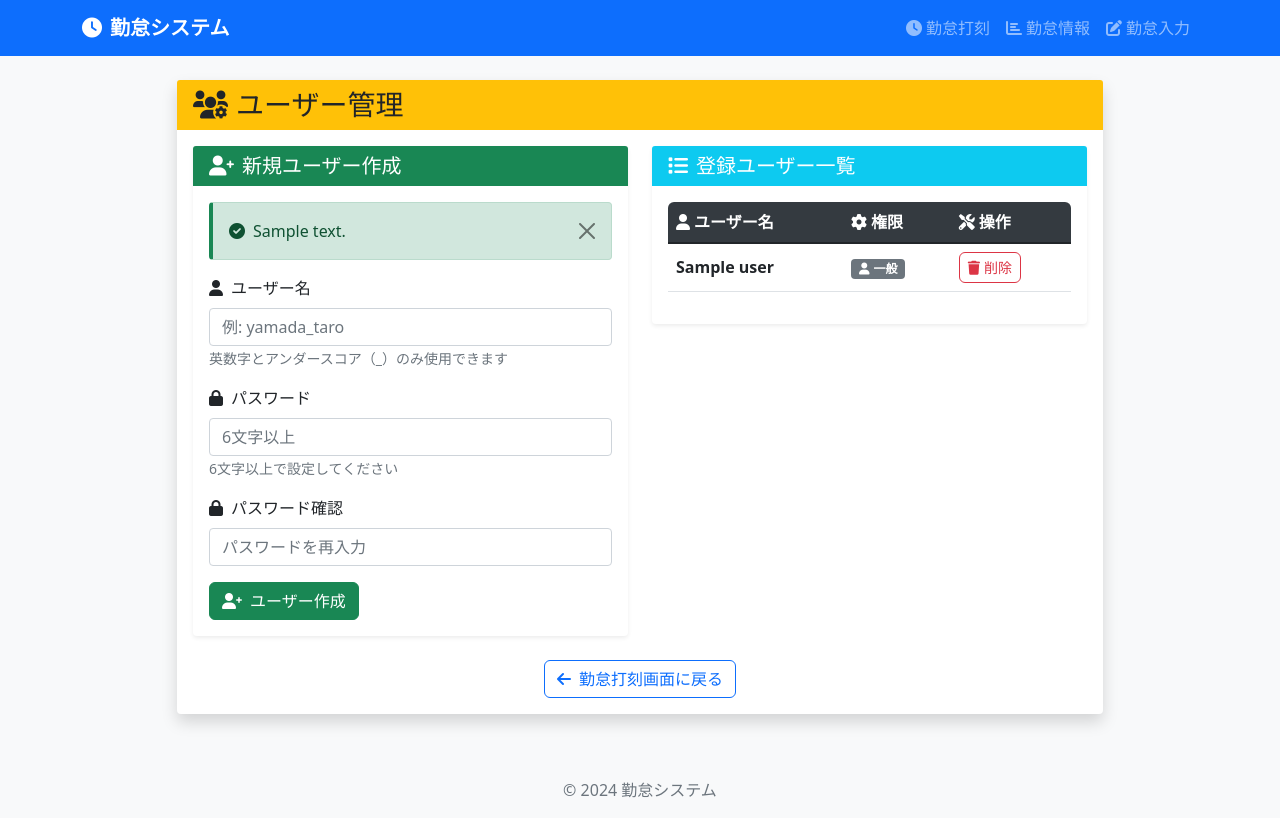
After one commit to k-chikama/highflat-attendance, a Flask app: template templates/user_management.html in a window 1280 px wide. The commit adds this page. Run offline with Flask 3, Linux system fonts and the light colour scheme; the template is opened without the code that fills it: most values are stand-ins (such as "Sample title", 1, 10 or a date in 2020).

Commit message:
Add user management system: create/delete users with admin privileges

```diff
--- a/app.py
+++ b/app.py
@@ -8,7 +8,7 @@ from dateutil.relativedelta import relativedelta
 from math import floor
 import requests
 from firebase_config import firebase_db
-from auth import auth_manager, login_required
+from auth import auth_manager, login_required, admin_required
 
 # jpholidayのインポートを安全に行う
 try:
@@ -502,6 +502,59 @@ def logout():
     auth_manager.logout_user()
     return redirect(url_for('login'))
 
+@app.route('/user_management', methods=['GET', 'POST'])
+@admin_required
+def user_management():
+    """ユーザー管理画面（管理者のみ）"""
+    success_message = None
+    error_message = None
+
+    if request.method == 'POST':
+        action = request.form.get('action')
+
+        if action == 'add_user':
+            new_username = request.form.get('new_username', '').strip()
+            new_password = request.form.get('new_password', '')
+            confirm_password = request.form.get('confirm_password', '')
+
+            # バリデーション
+            if not new_username or not new_password:
+                error_message = 'ユーザー名とパスワードを入力してください'
+            elif len(new_password) < 6:
+                error_message = 'パスワードは6文字以上で設定してください'
+            elif new_password != confirm_password:
+                error_message = 'パスワードが一致しません'
+            elif not new_username.replace('_', '').isalnum():
+                error_message = 'ユーザー名は英数字とアンダースコア（_）のみ使用できます'
+            else:
+                # ユーザー追加
+                if auth_manager.add_user(new_username, new_password):
+                    success_message = f'ユーザー「{new_username}」を作成しました'
+                else:
+                    error_message = f'ユーザー「{new_username}」は既に存在します'
+
+        elif action == 'delete_user':
+            username = request.form.get('username', '')
+            if username:
+                if auth_manager.delete_user(username):
+                    success_message = f'ユーザー「{username}」を削除しました'
+                else:
+                    error_message = f'ユーザー「{username}」の削除に失敗しました'
+
+    # ユーザー一覧を取得
+    users = auth_manager.get_user_list()
+    current_user = auth_manager.get_current_user()
+
+    def is_admin_user(username):
+        return auth_manager.is_admin(username)
+
+    return render_template('user_management.html',
+                         users=users,
+                         current_user=current_user,
+                         success_message=success_message,
+                         error_message=error_message,
+                         is_admin_user=is_admin_user)
+
 @app.route('/')
 @login_required
 def index():
@@ -520,6 +573,7 @@ def index():
     return render_template('punch.html',
                          today=today,
                          current_user=current_user,
+                         is_admin=auth_manager.is_admin(current_user),
                          check_in=today_data.get('check_in', ''),
                          check_out=today_data.get('check_out', ''))
 
--- /dev/null
+++ b/templates/user_management.html
@@ -0,0 +1,225 @@
+{% extends "base.html" %} {% block title %}ユーザー管理 - 勤怠システム{%
+endblock %} {% block content %}
+<div class="row justify-content-center">
+  <div class="col-md-10">
+    <div class="card shadow">
+      <div class="card-header bg-warning text-dark">
+        <h3 class="card-title mb-0">
+          <i class="fas fa-users-cog me-2"></i>ユーザー管理
+        </h3>
+      </div>
+      <div class="card-body">
+        <!-- 新規ユーザー作成 -->
+        <div class="row mb-4">
+          <div class="col-md-6">
+            <div class="card border-success">
+              <div class="card-header bg-success text-white">
+                <h5 class="mb-0">
+                  <i class="fas fa-user-plus me-2"></i>新規ユーザー作成
+                </h5>
+              </div>
+              <div class="card-body">
+                {% if success_message %}
+                <div
+                  class="alert alert-success alert-dismissible fade show"
+                  role="alert"
+                >
+                  <i class="fas fa-check-circle me-2"></i>{{ success_message }}
+                  <button
+                    type="button"
+                    class="btn-close"
+                    data-bs-dismiss="alert"
+                  ></button>
+                </div>
+                {% endif %} {% if error_message %}
+                <div
+                  class="alert alert-danger alert-dismissible fade show"
+                  role="alert"
+                >
+                  <i class="fas fa-exclamation-triangle me-2"></i>{{
+                  error_message }}
+                  <button
+                    type="button"
+                    class="btn-close"
+                    data-bs-dismiss="alert"
+                  ></button>
+                </div>
+                {% endif %}
+
+                <form method="POST" action="{{ url_for('user_management') }}">
+                  <input type="hidden" name="action" value="add_user" />
+
+                  <div class="mb-3">
+                    <label for="new_username" class="form-label">
+                      <i class="fas fa-user me-2"></i>ユーザー名
+                    </label>
+                    <input
+                      type="text"
+                      class="form-control"
+                      id="new_username"
+                      name="new_username"
+                      required
+                      pattern="[a-zA-Z0-9_]+"
+                      title="英数字とアンダースコアのみ使用可能"
+                      placeholder="例: yamada_taro"
+                    />
+                    <small class="form-text text-muted"
+                      >英数字とアンダースコア（_）のみ使用できます</small
+                    >
+                  </div>
+
+                  <div class="mb-3">
+                    <label for="new_password" class="form-label">
+                      <i class="fas fa-lock me-2"></i>パスワード
+                    </label>
+                    <input
+                      type="password"
+                      class="form-control"
+                      id="new_password"
+                      name="new_password"
+                      required
+                      minlength="6"
+                      placeholder="6文字以上"
+                    />
+                    <small class="form-text text-muted"
+                      >6文字以上で設定してください</small
+                    >
+                  </div>
+
+                  <div class="mb-3">
+                    <label for="confirm_password" class="form-label">
+                      <i class="fas fa-lock me-2"></i>パスワード確認
+                    </label>
+                    <input
+                      type="password"
+                      class="form-control"
+                      id="confirm_password"
+                      name="confirm_password"
+                      required
+                      minlength="6"
+                      placeholder="パスワードを再入力"
+                    />
+                  </div>
+
+                  <button type="submit" class="btn btn-success">
+                    <i class="fas fa-user-plus me-2"></i>ユーザー作成
+                  </button>
+                </form>
+              </div>
+            </div>
+          </div>
+
+          <!-- ユーザー一覧 -->
+          <div class="col-md-6">
+            <div class="card border-info">
+              <div class="card-header bg-info text-white">
+                <h5 class="mb-0">
+                  <i class="fas fa-list me-2"></i>登録ユーザー一覧
+                </h5>
+              </div>
+              <div class="card-body">
+                {% if users %}
+                <div class="table-responsive">
+                  <table class="table table-hover">
+                    <thead>
+                      <tr>
+                        <th><i class="fas fa-user me-1"></i>ユーザー名</th>
+                        <th><i class="fas fa-cog me-1"></i>権限</th>
+                        <th><i class="fas fa-tools me-1"></i>操作</th>
+                      </tr>
+                    </thead>
+                    <tbody>
+                      {% for user in users %}
+                      <tr>
+                        <td>
+                          <span class="fw-bold">{{ user }}</span>
+                          {% if user == current_user %}
+                          <span class="badge bg-primary ms-2">自分</span>
+                          {% endif %}
+                        </td>
+                        <td>
+                          {% if is_admin_user(user) %}
+                          <span class="badge bg-warning text-dark">
+                            <i class="fas fa-crown me-1"></i>管理者
+                          </span>
+                          {% else %}
+                          <span class="badge bg-secondary">
+                            <i class="fas fa-user me-1"></i>一般
+                          </span>
+                          {% endif %}
+                        </td>
+                        <td>
+                          {% if not is_admin_user(user) %}
+                          <form
+                            method="POST"
+                            action="{{ url_for('user_management') }}"
+                            style="display: inline"
+                          >
+                            <input
+                              type="hidden"
+                              name="action"
+                              value="delete_user"
+                            />
+                            <input
+                              type="hidden"
+                              name="username"
+                              value="{{ user }}"
+                            />
+                            <button
+                              type="submit"
+                              class="btn btn-outline-danger btn-sm"
+                              onclick="return confirm('ユーザー「{{ user }}」を削除しますか？')"
+                            >
+                              <i class="fas fa-trash me-1"></i>削除
+                            </button>
+                          </form>
+                          {% else %}
+                          <small class="text-muted">削除不可</small>
+                          {% endif %}
+                        </td>
+                      </tr>
+                      {% endfor %}
+                    </tbody>
+                  </table>
+                </div>
+                {% else %}
+                <div class="text-center text-muted">
+                  <i class="fas fa-users fa-3x mb-3"></i>
+                  <p>登録ユーザーがありません</p>
+                </div>
+                {% endif %}
+              </div>
+            </div>
+          </div>
+        </div>
+
+        <!-- 戻るボタン -->
+        <div class="text-center">
+          <a href="{{ url_for('index') }}" class="btn btn-outline-primary">
+            <i class="fas fa-arrow-left me-2"></i>勤怠打刻画面に戻る
+          </a>
+        </div>
+      </div>
+    </div>
+  </div>
+</div>
+
+<script>
+  // パスワード確認のバリデーション
+  document.addEventListener("DOMContentLoaded", function () {
+    const newPassword = document.getElementById("new_password");
+    const confirmPassword = document.getElementById("confirm_password");
+
+    function validatePassword() {
+      if (newPassword.value !== confirmPassword.value) {
+        confirmPassword.setCustomValidity("パスワードが一致しません");
+      } else {
+        confirmPassword.setCustomValidity("");
+      }
+    }
+
+    newPassword.addEventListener("change", validatePassword);
+    confirmPassword.addEventListener("keyup", validatePassword);
+  });
+</script>
+{% endblock %}
```
Also changed, not shown: auth.py (+79 -0 lines), templates/punch.html (+8 -0 lines).
